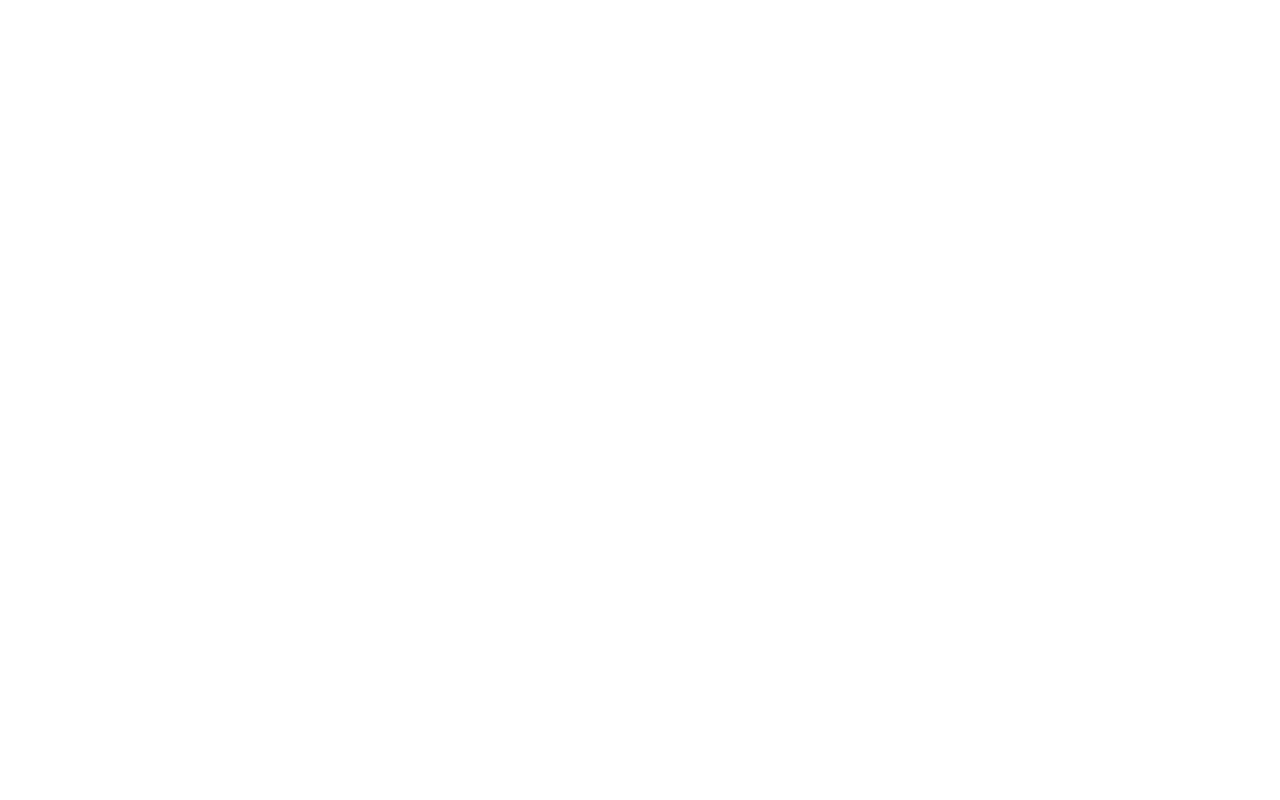
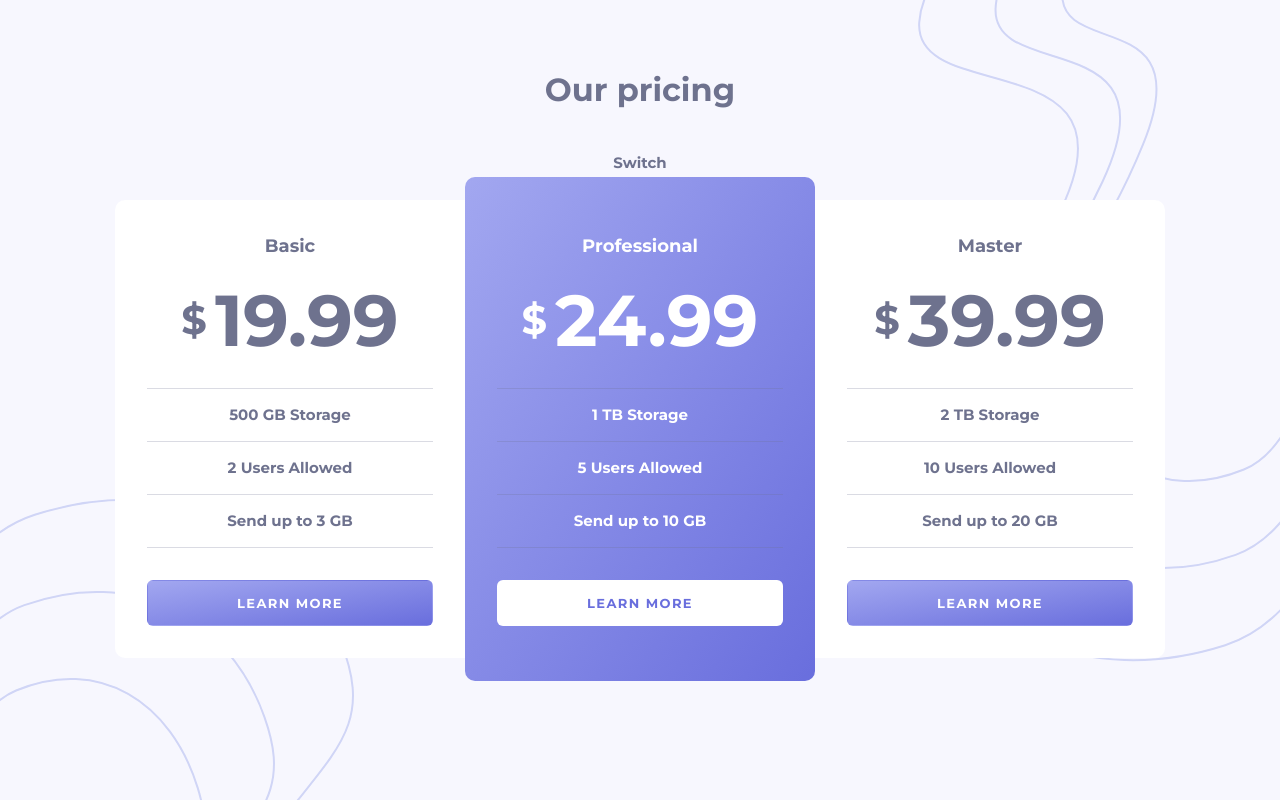
Before and after one commit to Nematjon100/Pricing-15.12.2023, a plain HTML site: page index.html in a window 1280 px wide. Drawn offline with Linux system fonts and the light colour scheme.

Commit message:
Add pricing section

```diff
--- a/css/styles.css
+++ b/css/styles.css
@@ -1,3 +1,35 @@
+@font-face {
+  font-family: 'Montserrat';
+  src: url('../fonts/') format('woff2'),
+  url('../fonts/Montserrat-Regular.woff') format('woff');
+  font-weight: normal;
+  font-style: normal;
+  font-display: swap;
+}
+
+@font-face {
+  font-family: 'Montserrat';
+  src: url('../fonts/Montserrat-Medium.woff2') format('woff2'),
+  url('../fonts/Montserrat-Medium.woff') format('woff');
+  font-weight: 500;
+  font-style: normal;
+  font-display: swap;
+}
+
+@font-face {
+  font-family: 'Montserrat';
+  src: url('../fonts/Montserrat-Bold.woff2') format('woff2'),
+  url('../fonts/Montserrat-Bold.woff') format('woff');
+  font-weight: bold;
+  font-style: normal;
+  font-display: swap;
+}
+
+
+:root {
+  --gradient-blue: linear-gradient(to bottom right, #A2A7F0, #696EDD);
+}
+
 /* GLOBAL */
 html {
   box-sizing: border-box;
@@ -17,44 +49,23 @@ body {
   height: 100%;
   padding: 0;
   margin: 0;
-  font-family: "Arial", sans-serif;
-  font-size: 16px;
-  line-height: 1.5;
-  background-color: #fff;
-  color: #222;
+  font-family: 'Montserrat', "Arial", sans-serif;
+  font-size: 15px;
+  line-height: 28px;
+  font-weight: 700;
+  background-color: #F7F7FE;
+  background-image: url('../img/bg-img-left.svg'),
+    url('../img/bg-img-right.svg');
+  background-repeat: no-repeat;
+  background-position: left -120px bottom -460px,
+    right -100px top -100px;
+  color: #6e728e;
 }
 
 img {
   max-width: 100%;
   height: auto;
 }
-
-
-/* AUTOFILL-STYLES */
-/*input:-webkit-autofill,
-input:-webkit-autofill:hover,
-input:-webkit-autofill:focus,
-textarea:-webkit-autofill,
-textarea:-webkit-autofill:hover,
-textarea:-webkit-autofill:focus,
-select:-webkit-autofill,
-select:-webkit-autofill:hover,
-select:-webkit-autofill:focus {
-  border-color: transparent;
-  -webkit-text-fill-color: inherit;
-  -webkit-box-shadow: 0 0 0px 1000px #fff inset;
-}*/
-
-
-/* PLACEHOLDER-STYLES */
-/*::-webkit-input-placeholder,
-::-moz-placeholder,
-:-ms-input-placeholder,
-:-moz-placeholder {
-  color: rgba(52, 49, 61, 0.5);
-  opacity: 1;
-}*/
-
 
 /* VISUALLY-HIDDEN */
 .visually-hidden {
@@ -72,11 +83,57 @@ select:-webkit-autofill:focus {
 /* CONTAINER */
 .container {
   width: 100%;
-  max-width: 1200px;
-  padding-left: 50px;
-  padding-right: 50px;
+  max-width: 1100px;
+  padding-left: 25px;
+  padding-right: 25px;
   margin-left: auto;
   margin-right: auto;
+}
+
+/* BUTTONS */
+.button {
+  display: inline-block;
+  padding-top: 14px;
+  padding-bottom: 14px;
+  border: 1px solid transparent;
+  border-radius: 6px;
+  background-color: transparent;
+  font-size: 13px;
+  line-height: normal;
+  letter-spacing: 1.4px;
+  text-decoration: none;
+  text-transform: uppercase;
+  transition: border 0.3s ease,
+    background-color 0.3s ease,
+    color 0.3s ease;
+}
+
+.button-block {
+  display: block;
+  width: 100%;
+}
+.button-primary {
+  background-color: #696EDD;
+  background-image: var(--gradient-blue);
+  color: #fff;
+}
+
+.button-primary:hover {
+  color: #696EDD;
+  background-color: #fff;
+  border-color: #696EDD;
+  background-image: none;
+}
+
+.button-white {
+  background-color: #fff;
+  color: #696EDD;
+}
+
+.button-white:hover {
+  border-color: #fff;
+  color: #fff;
+  background-color: transparent;
 }
 
 
@@ -84,6 +141,100 @@ select:-webkit-autofill:focus {
 .main-content {
   flex-grow: 1;
 }
+
+
+.page {
+  display: flex;
+  flex-direction: column;
+  align-items: center;
+  padding-top: 70px;
+  padding-bottom: 70px;
+}
+
+.page-title {
+  margin-top: 0;
+  margin-bottom: 40px;
+  font-size: 32px;
+  line-height: normal;
+  font-weight: 700;
+  color: #6e728e;
+  text-align: center;
+}
+
+.pricing {
+  width: 100%;
+}
+
+.pricing-inner {
+  display: flex;
+  align-items: center;
+}
+
+.pricing-plan {
+  flex-grow: 1;
+  width: 350px;
+  padding: 32px;
+  text-align: center;
+  background-color: #fff;
+}
+
+.pricing-plan:first-child {
+  border-top-left-radius: 10px;
+  border-bottom-left-radius: 10px;
+}
+
+.pricing-plan:last-child {
+  border-top-right-radius: 10px;
+  border-bottom-right-radius: 10px;
+}
+
+.pricing-plan-best {
+  padding-top: 55px;
+  padding-bottom: 55px;
+  border-radius: 10px;
+  background-color: #696EDD;
+  background-image: var(--gradient-blue);
+  color: #fff;
+}
+
+.pricing-plan-title {
+  margin-top: 0;
+  margin-bottom: 24px;
+  font-size: 18px;
+}
+
+.pricing-plan-price {
+  display: flex;
+  align-items: center;
+  justify-content: center;
+  margin-bottom: 32px;
+  font-size: 72px;
+  line-height: 72px;
+}
+
+.pricing-plan-currency {
+  font-size: 40px;
+  line-height: 40px;
+  margin-right: 8px;
+}
+
+.pricing-plan-features {
+  padding: 0;
+  margin: 0;
+  margin-bottom: 32px;
+  list-style: none;
+  border-top: 1px solid rgba(110, 114, 142, 0.25);
+}
+
+.pricing-plan-feature {
+  padding: 12px;
+  border-bottom: 1px solid rgba(110, 114, 142, 0.25);
+}
+
+
+
+
+
 
 @media
 only screen and (-webkit-min-device-pixel-ratio: 2),
--- a/index.html
+++ b/index.html
@@ -11,7 +11,60 @@
   <link rel="stylesheet" href="css/styles.css">
 </head>
 <body>
+  <!-- MAIN-CONTENT -->
+  <main class="main-content">
+    <div class="page container">
+      <h1 class="page-title">Our pricing</h1>
+      <div>Switch</div>
 
+      <section class="pricing">
+        <h2 class="visually-hidden">Pricing</h2>
+        <div class="pricing-inner">
+          <section class="pricing-plan">
+            <h3 class="pricing-plan-title">Basic</h3>
+            <div class="pricing-plan-price">
+              <span class="pricing-plan-currency">$</span>
+              19.99
+            </div>
+            <ul class="pricing-plan-features">
+              <li class="pricing-plan-feature">500 GB Storage</li>
+              <li class="pricing-plan-feature">2 Users Allowed</li>
+              <li class="pricing-plan-feature">Send up to 3 GB</li>
+            </ul>
+            <a href="#" class="button button-block button-primary">Learn more</a>
+          </section>
+
+          <section class="pricing-plan pricing-plan-best">
+            <h3 class="pricing-plan-title">Professional</h3>
+            <div class="pricing-plan-price">
+              <span class="pricing-plan-currency">$</span>
+              24.99
+            </div>
+            <ul class="pricing-plan-features">
+              <li class="pricing-plan-feature">1 TB Storage</li>
+              <li class="pricing-plan-feature">5 Users Allowed</li>
+              <li class="pricing-plan-feature">Send up to 10 GB</li>
+            </ul>
+            <a href="#" class="button button-block button-white">Learn more</a>
+          </section>
+
+          <section class="pricing-plan">
+            <h3 class="pricing-plan-title">Master</h3>
+            <div class="pricing-plan-price">
+              <span class="pricing-plan-currency">$</span>
+              39.99
+            </div>
+            <ul class="pricing-plan-features">
+              <li class="pricing-plan-feature">2 TB Storage</li>
+              <li class="pricing-plan-feature">10 Users Allowed</li>
+              <li class="pricing-plan-feature">Send up to 20 GB</li>
+            </ul>
+            <a href="#" class="button button-block button-primary">Learn more</a>
+          </section>
+        </div>
+      </section>
+    </div>
+  </main>
 
 
   <script src="js/main.js"></script>
```
Also changed, not shown: fonts/Montserrat-Bold.woff (added), fonts/Montserrat-Bold.woff2 (added), fonts/Montserrat-Medium.woff (added), fonts/Montserrat-Medium.woff2 (added), fonts/Montserrat-Regular.woff (added), fonts/Montserrat-Regular.woff2 (added), img/bg-img-left.svg (added), img/bg-img-right.svg (added).
